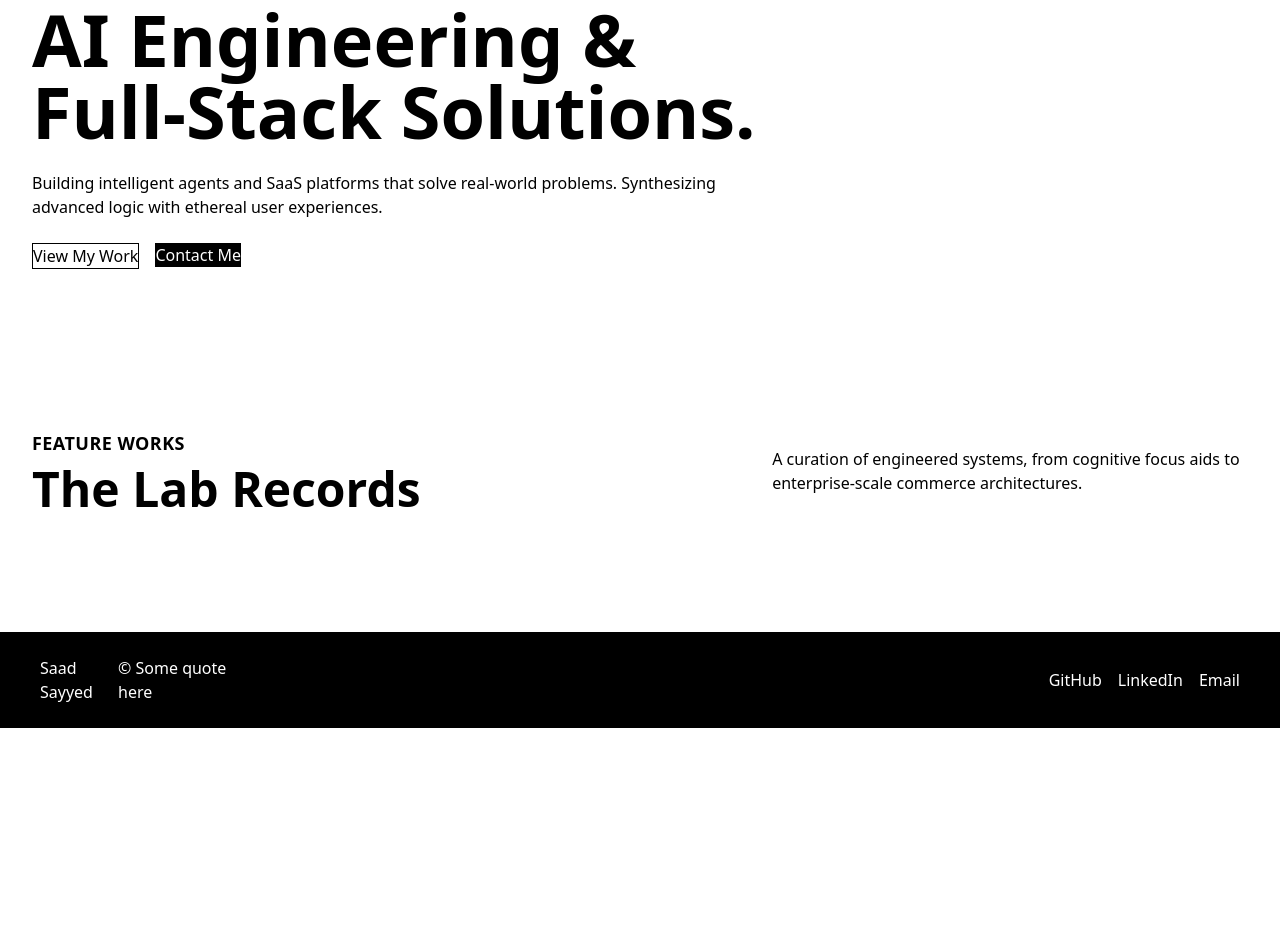
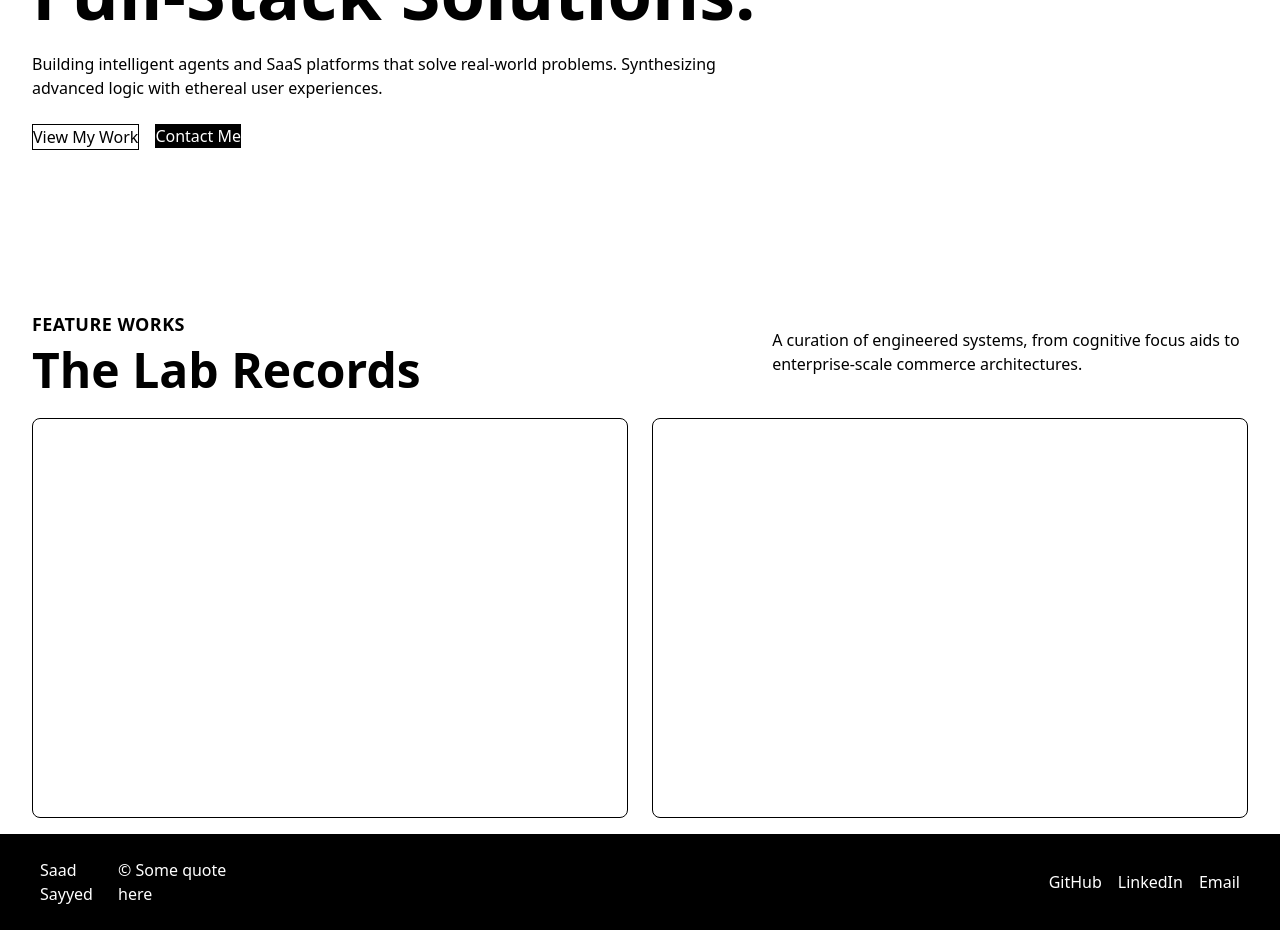
Before and after one commit to saadsayyed10/aie-portfolio, a Next.js app: page / in a window 1280 px wide. Shown: the part 240-1170 px from the top of the page. Before the commit the page ends 968 px from the top, so only its background shows below. Built offline with nearby package versions, Linux system fonts and the light colour scheme.

Commit message:
Project Cards Layout

```diff
--- a/component/Hero.tsx
+++ b/component/Hero.tsx
@@ -1,17 +1,17 @@
 const Hero = () => {
   return (
-    <div className="flex justify-start items-start w-full flex-col lg:gap-y-6">
+    <div className="flex justify-start items-start w-full flex-col lg:gap-y-2">
       <h5 className="lg:text-lg font-semibold uppercase tracking-wide">
         Full-Stack Engineer & AI Specialist
       </h5>
       <h1 className="lg:text-7xl w-[60%] font-bold capitalize">
         AI Engineering & Full-Stack Solutions.
       </h1>
-      <p className="lg:text-base font-medium w-[60%]">
+      <p className="lg:text-base font-medium w-[60%] lg:mt-4">
         Building intelligent agents and SaaS platforms that solve real-world
         problems. Synthesizing advanced logic with ethereal user experiences.
       </p>
-      <div className="flex justify-start items-start w-full lg:gap-x-4">
+      <div className="flex justify-start items-start w-full lg:gap-x-4 lg:mt-4">
         <button className="border">View My Work</button>
         <button className="bg-black text-white">Contact Me</button>
       </div>
--- a/component/Projects.tsx
+++ b/component/Projects.tsx
@@ -1,5 +1,6 @@
 const Projects = () => {
   return (
+    <div className="flex justify-start items-start flex-col w-full lg:gap-y-6">
       <div className="flex justify-between items-center w-full">
         <div className="flex justify-start items-start w-full flex-col lg:gap-y-2">
           <h6 className="lg:text-lg font-bold uppercase tracking-wide">
@@ -7,10 +8,15 @@ const Projects = () => {
           </h6>
           <h2 className="lg:text-5xl font-bold">The Lab Records</h2>
         </div>
-      <p className="text-left">
+        <p className="text-left font-medium">
           A curation of engineered systems, from cognitive focus aids to
           enterprise-scale commerce architectures.
         </p>
+      </div>
+      <div className="flex justify-center items-center w-full lg:gap-x-6">
+        <div className="h-100 border rounded-lg w-[50%]"></div>
+        <div className="h-100 border rounded-lg w-[50%]"></div>
+      </div>
     </div>
   );
 };
```
Lines whose indentation alone changed are shown as unchanged.
